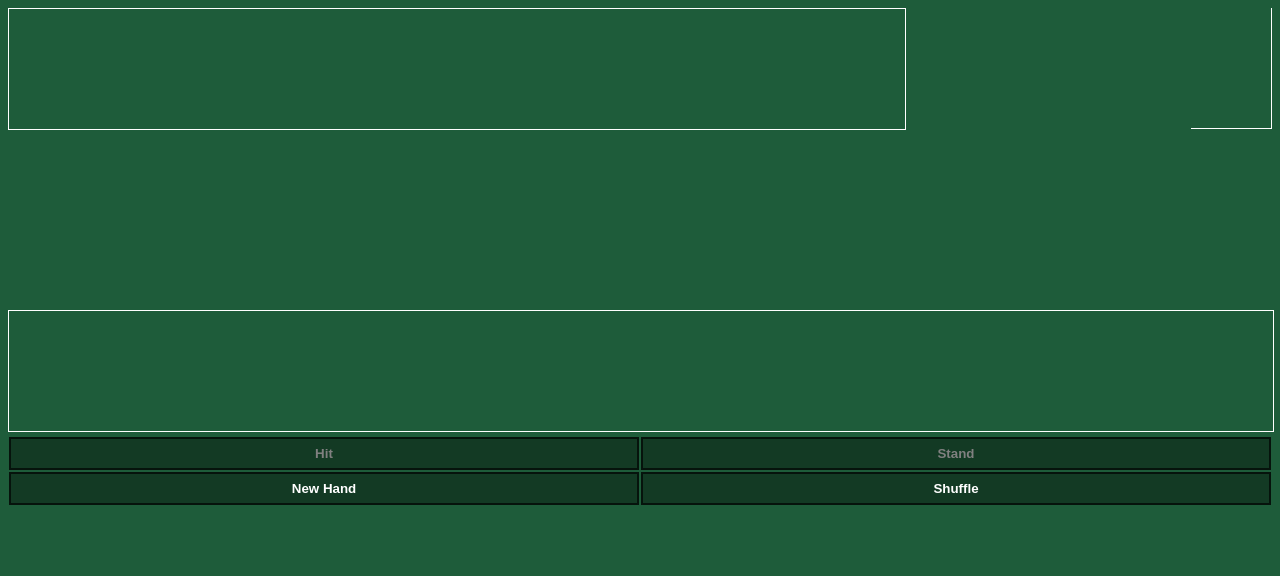
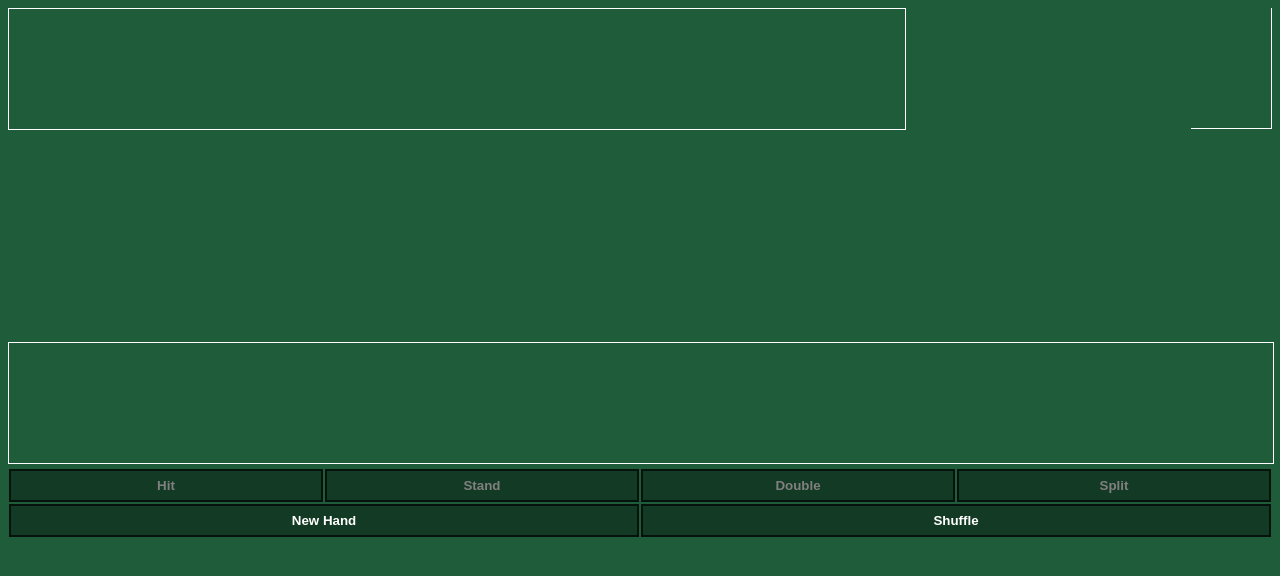
Before and after one commit to vinnydiehl/ace-tally, a React (Vite) app: page / in a window 1280 px wide. Shown: the top 576 px of the page. Built offline with nearby package versions, Linux system fonts and the light colour scheme.

Commit message:
Add messages, double/split buttons
All of the above are inactive.

```diff
--- a/src/App.css
+++ b/src/App.css
@@ -14,6 +14,13 @@
     background: red;
     width: 99%;
   }
+}
+
+#message {
+  text-align: center;
+  height: 2em;
+  font-size: 2em;
+  color: white;
 }
 
 .cards {
--- a/src/App.tsx
+++ b/src/App.tsx
@@ -11,6 +11,14 @@ enum DealTo {
   hole,
 }
 
+enum Message {
+  none = "",
+  bust = "Bust!",
+  playerWin = "You win!",
+  dealerWin = "Dealer wins!",
+  push = "Push.",
+}
+
 export default function App() {
   const [deck, setDeck] = useState(newDeck(DECKS));
   const [discarded, setDiscarded] = useState(0);
@@ -20,6 +28,8 @@ export default function App() {
   const [hand, setHand] = useState<string[]>([]);
 
   const [userTurn, setUserTurn] = useState(false);
+  // @ts-ignore unused declaration
+  const [message, setMessage] = useState(Message.none);
 
   function newDeck(decks: number): string[] {
     const values = "23456789XJQKA";
@@ -98,6 +108,12 @@ export default function App() {
     // TODO: Check blackjack
   }
 
+  function hit() {
+    dealCard(DealTo.player);
+
+    // TODO: Check bust
+  }
+
   function stand() {
     setUserTurn(false);
     setDealerHand((curHand: string[]): string[] => [...curHand, holeCard!]);
@@ -108,6 +124,8 @@ export default function App() {
 
   return (
     <>
+      <Hand id="dealer" cards={dealerHand} />
+
       <div id="discard-tray">
         <div
           id="discard-pile"
@@ -115,13 +133,15 @@ export default function App() {
         ></div>
       </div>
 
-      <Hand id="dealer" cards={dealerHand} />
+      <div id="message">{message}</div>
       <Hand id="player" cards={hand} />
 
       <div className="btn-container">
         <div className="btn-row">
-          <button onClick={() => dealCard(DealTo.player)} disabled={!userTurn}>Hit</button>
+          <button onClick={hit} disabled={!userTurn}>Hit</button>
           <button onClick={stand} disabled={!userTurn}>Stand</button>
+          <button disabled>Double</button>
+          <button disabled>Split</button>
         </div>
         <div className="btn-row">
           <button onClick={newHand}>New Hand</button>
--- a/src/index.css
+++ b/src/index.css
@@ -1,6 +1,7 @@
 html, body, #root {
   height: 100%;
   margin: 0;
+  font-family: sans-serif;
 }
 
 #root {
```
